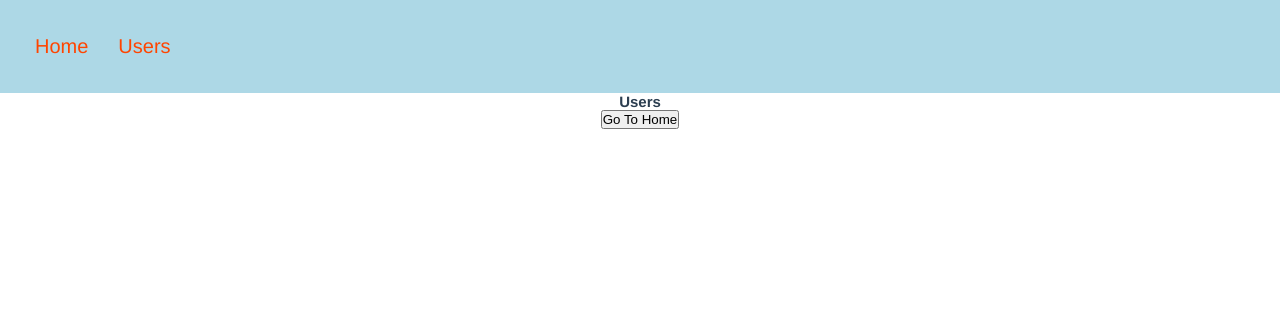
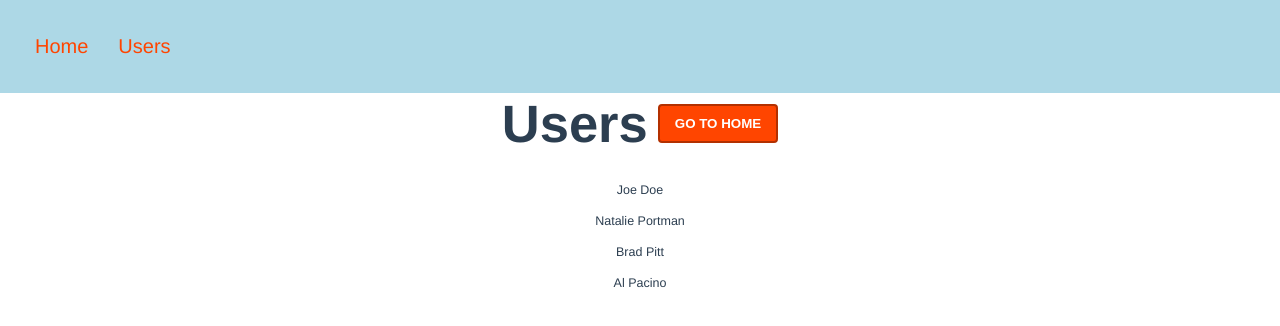
Before and after one commit to petr-ptacek/vue3-playground, a Vue app: page /users in a window 1280 px wide. Shown: the top 326 px of the page. Built offline with nearby package versions, Linux system fonts and the light colour scheme.

Commit message:
vue-router

```diff
--- /dev/null
+++ b/src/assets/users.json
@@ -0,0 +1,18 @@
+[
+  {
+    "id": 1,
+    "name": "Joe Doe"
+  },
+  {
+    "id": 2,
+    "name": "Natalie Portman"
+  },
+  {
+    "id": 3,
+    "name": "Brad Pitt"
+  },
+  {
+    "id": 4,
+    "name": "Al Pacino"
+  }
+]
--- a/src/components/AppNavigation.vue
+++ b/src/components/AppNavigation.vue
@@ -17,12 +17,19 @@
 </template>
 
 <script lang="ts">
-import { routes }          from '@/router';
 import { defineComponent } from 'vue';
+import { useRouter }       from 'vue-router';
+import { RouteNames }      from '@/router';
 
 export default defineComponent({
   name: 'AppNavigation',
   setup() {
+    const routes = useRouter()
+      .getRoutes()
+      .filter(
+        route => [RouteNames.home, RouteNames.users].includes(route.name)
+      );
+
     return {
       routes
     };
--- /dev/null
+++ b/src/components/User.vue
@@ -0,0 +1,27 @@
+<template>
+  <div>
+    <h1>User</h1>
+    <ul class="list">
+      <li class="list__item">
+        id: {{ user.id }}
+      </li>
+      <li class="list__item">
+        name: {{ user.name }}
+      </li>
+    </ul>
+  </div>
+</template>
+
+<script lang="ts">
+import { defineComponent, PropType } from 'vue';
+import { IUser }                     from '@/typings/shared.d.ts';
+
+export default defineComponent({
+  name: 'UserDetail',
+  props: {
+    user: {
+      type: Object as PropType<IUser>
+    }
+  }
+});
+</script>
--- a/src/router/index.ts
+++ b/src/router/index.ts
@@ -5,11 +5,12 @@ import {
   RouteRecordRaw
 }                               from 'vue-router';
 import Home                     from '@/views/Home.vue';
-import { defineAsyncComponent } from 'vue';
 
 enum RouteNames {
   home = 'home',
-  users = 'users'
+  users = 'users',
+  user = 'user',
+  notFound = 'notFound'
 }
 
 const routes: RouteRecordRaw[] = [
@@ -24,13 +25,27 @@ const routes: RouteRecordRaw[] = [
   {
     name: RouteNames.users,
     path: '/users',
-    component: defineAsyncComponent(
-      () => import('@/views/Users.vue')
-    ),
+    component: () => import('@/views/Users.vue'),
     meta: {
       label: 'Users'
     }
+  },
+  {
+    name: RouteNames.notFound,
+    path: '/:pathMatch(.*)*',
+    component: () => import('@/views/404.vue')
+
   }
+  // {
+  //   name: RouteNames.users,
+  //   path: '/users/:id',
+  //   component: defineAsyncComponent(
+  //     () => import('@/components/User.vue')
+  //   ),
+  //   meta: {
+  //     label: 'User'
+  //   }
+  // }
 ];
 
 const routerOptions: RouterOptions = {
@@ -43,7 +58,6 @@ const router = createRouter(routerOptions);
 
 export {
   router,
-  routes,
   RouteNames
 };
 export default router;
--- /dev/null
+++ b/src/styles/components/_btn.scss
@@ -0,0 +1,19 @@
+.btn {
+  padding: 1rem 1.5rem;
+  text-transform: uppercase;
+  font-weight: 700;
+  border-radius: 4px;
+  cursor: pointer;
+  outline: none;
+}
+
+.btn--primary {
+  background-color: $color-primary;
+  color: $color-white;
+  border: 2px solid darken($color-primary, 15%);
+
+  &:hover,
+  &:focus {
+    box-shadow: 0 0 2px 1px rgba($color-black, 0.75);
+  }
+}
--- a/src/styles/main.scss
+++ b/src/styles/main.scss
@@ -12,6 +12,7 @@
 // COMPONENTS
 @import "components/app-header";
 @import "components/app-navigation";
+@import "components/btn";
 
 // LAYOUT
 
--- a/src/styles/pages/_users.scss
+++ b/src/styles/pages/_users.scss
@@ -0,0 +1,36 @@
+.users-view {
+  max-width: 80vw;
+  margin: 0 auto;
+  display: flex;
+  flex-direction: column;
+  align-items: center;
+
+  &__header {
+    display: flex;
+    font-size: 3.5rem;
+    align-items: center;
+
+    .btn {
+      margin-left: 1rem;
+    }
+  }
+
+  &__content {
+    padding: 2rem;
+
+    .list {
+
+    }
+
+    .list__item {
+      font-size: 1.25rem;
+      list-style: none;
+      padding: 0.85rem;
+      cursor: pointer;
+
+      &:hover {
+        color: $color-primary;
+      }
+    }
+  }
+}
--- /dev/null
+++ b/src/typings/shared.d.ts
@@ -0,0 +1,4 @@
+export interface IUser {
+  id: string;
+  name: string;
+}
--- /dev/null
+++ b/src/views/404.vue
@@ -0,0 +1,44 @@
+<template>
+  <div class="view-404">
+    <h1>Not Found</h1>
+    <button class="btn btn--primary"
+            @click.prevent="goHomeHandler">
+      Home
+    </button>
+  </div>
+</template>
+
+<script lang="ts">
+import { defineComponent } from 'vue';
+import { useRouter }       from 'vue-router';
+import { RouteNames }      from '@/router';
+
+export default defineComponent({
+  name: 'NotFound',
+  setup() {
+    const router = useRouter();
+
+    const goHomeHandler = () => {
+      router.push({ name: RouteNames.home });
+    };
+
+    return {
+      goHomeHandler
+    };
+  }
+});
+</script>
+
+<style scoped>
+.view-404 {
+  width: 100%;
+  height: 100%;
+  display: flex;
+  justify-content: center;
+  align-items: center;
+}
+
+h1 {
+  font-size: 5rem;
+}
+</style>
--- a/src/views/Users.vue
+++ b/src/views/Users.vue
@@ -1,22 +1,37 @@
 <template>
   <section class="users-view">
-    <h1 class="users__heading">Users</h1>
+    <header class="users-view__header">
+      <h1 class="heading">Users</h1>
+      <button class="btn btn--primary"
+              @click="goToHomeHandler">
+        Go To Home
+      </button>
+    </header>
 
-    <div class="users__content">
-      <button @click="goToHomeHandler">Go To Home</button>
+    <div class="users-view__content">
+      <ul class="list">
+        <li v-for="user of users"
+            :key="user.id"
+            class="list__item">
+          {{ user.name }}
+        </li>
+      </ul>
     </div>
   </section>
 </template>
 
 <script lang="ts">
-import { defineComponent } from 'vue';
-import { useRouter }       from 'vue-router';
-import { RouteNames }      from '@/router';
+import { defineComponent }     from 'vue';
+import { useRoute, useRouter } from 'vue-router';
+import { RouteNames }          from '@/router';
+import users                   from '@/assets/users.json';
+import { IUser }               from '@/typings/shared.d.ts';
 
 export default defineComponent({
   name: 'UsersView',
   setup() {
     const router = useRouter();
+    const route = useRoute();
 
     const goToHomeHandler = () => {
       router.push({
@@ -25,7 +40,8 @@ export default defineComponent({
     };
 
     return {
-      goToHomeHandler
+      goToHomeHandler,
+      users: users as IUser[]
     };
   }
 });
```
Also changed, not shown: vite.config.ts (line endings or trailing spaces).
